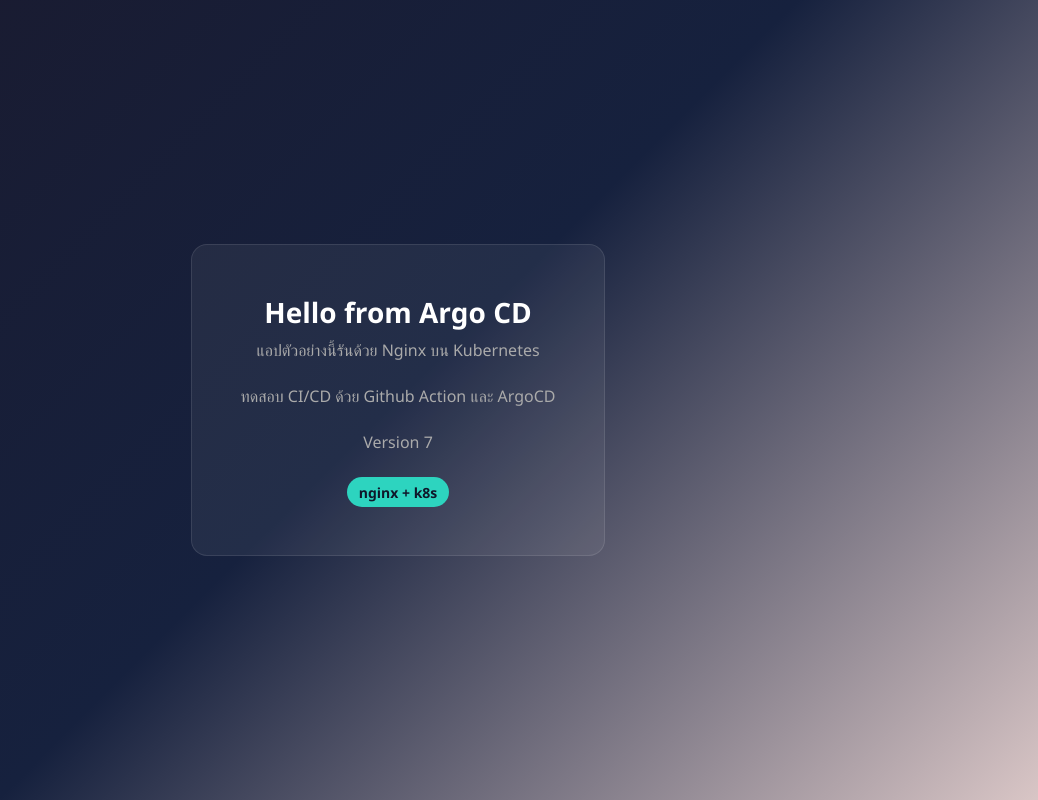
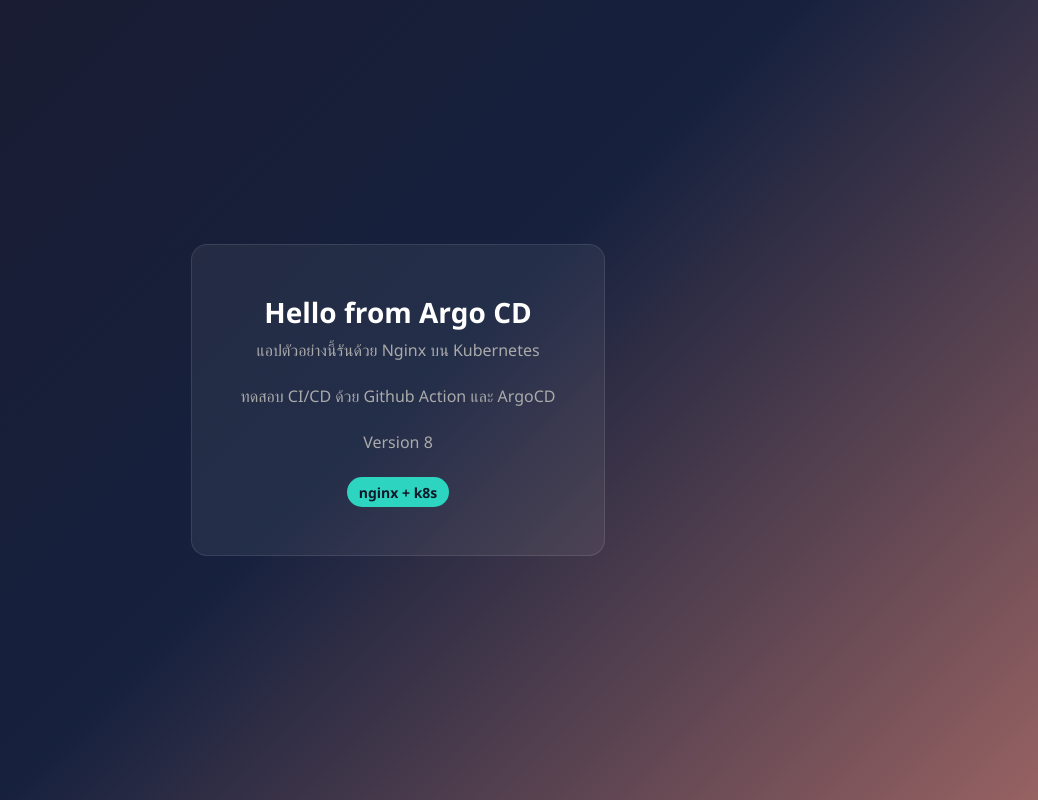
Before and after one commit to mlizking/learn-argo, a website: page app/index.html in a window 1280 px wide. Shown: the whole page, without its empty margins (242-1280 px from the left). Drawn offline with Linux system fonts and the light colour scheme.

Commit message:
Update index.html to change version from 7 to 8 and adjust background gradient color for the Argo CD sample app

```diff
--- a/app/index.html
+++ b/app/index.html
@@ -12,7 +12,7 @@
       display: flex;
       align-items: center;
       justify-content: center;
-      background: linear-gradient(135deg, #1a1a2e 0%, #16213e 50%, #600f0f3d 100%);
+      background: linear-gradient(135deg, #1a1a2e 0%, #16213e 50%, #600f0fa7 100%);
       color: #eee;
     }
     .card {
@@ -41,7 +41,7 @@
     <h1>Hello from Argo CD</h1>
     <p>แอปตัวอย่างนี้รันด้วย Nginx บน Kubernetes</p>
     <p>ทดสอบ CI/CD ด้วย Github Action และ ArgoCD</p>
-    <p>Version 7</p>
+    <p>Version 8</p>
     <span class="badge">nginx + k8s</span>
   </div>
 </body>
```
